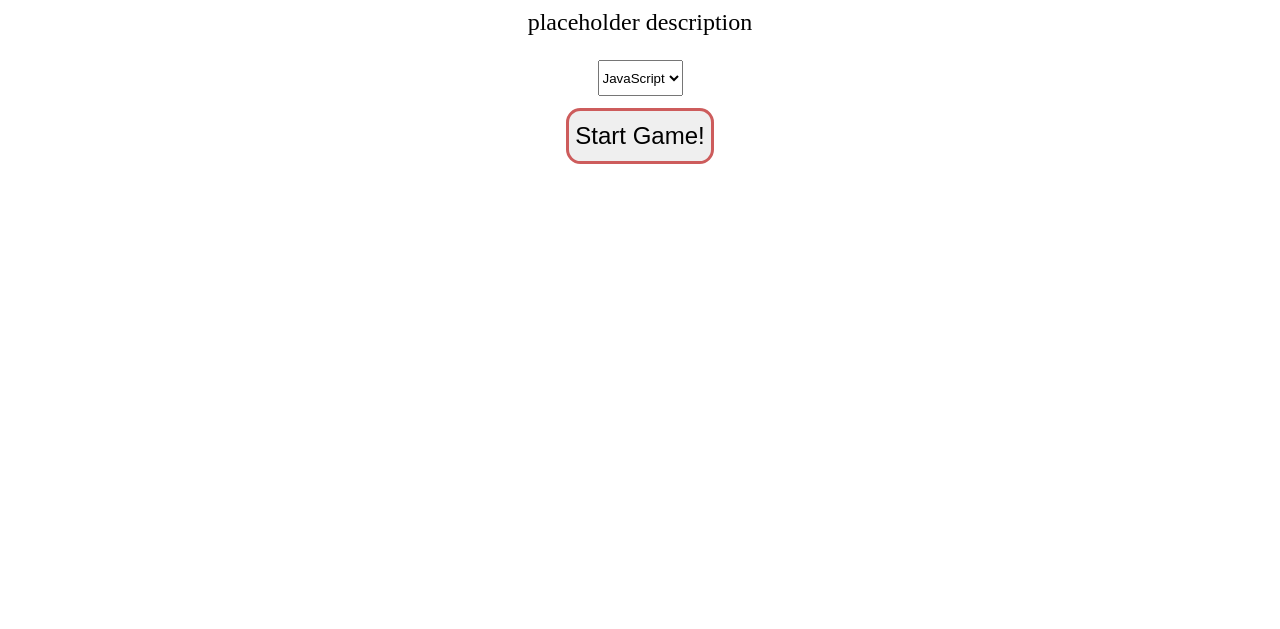
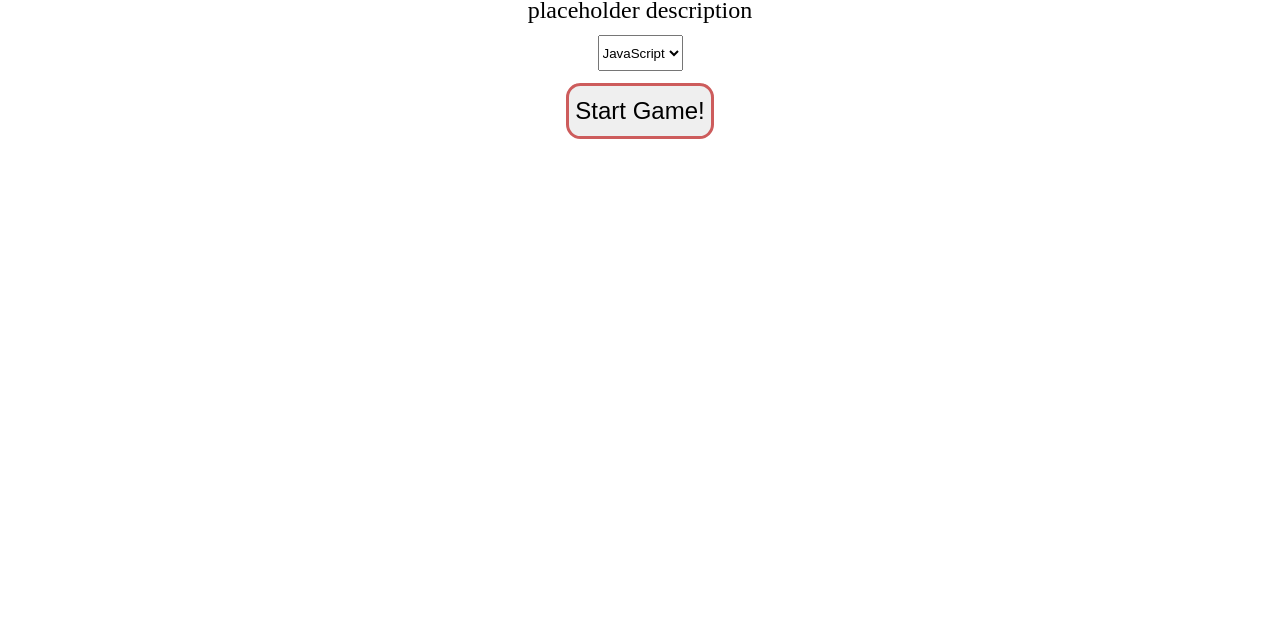
Before and after one commit to krushilnaik/Quiz-Me, a plain HTML site: page index.html in a window 1280 px wide. Shown: the part 171-800 px from the top of the page. Drawn offline with Linux system fonts and the light colour scheme.

Commit message:
touch up css

```diff
--- a/assets/css/style.css
+++ b/assets/css/style.css
@@ -49,6 +49,11 @@ button {
 		cursor: pointer;
 	}
 
+p {
+	margin: 0%;
+	padding: 1%;
+}
+
 a {
 	text-decoration: none;
 }
```
